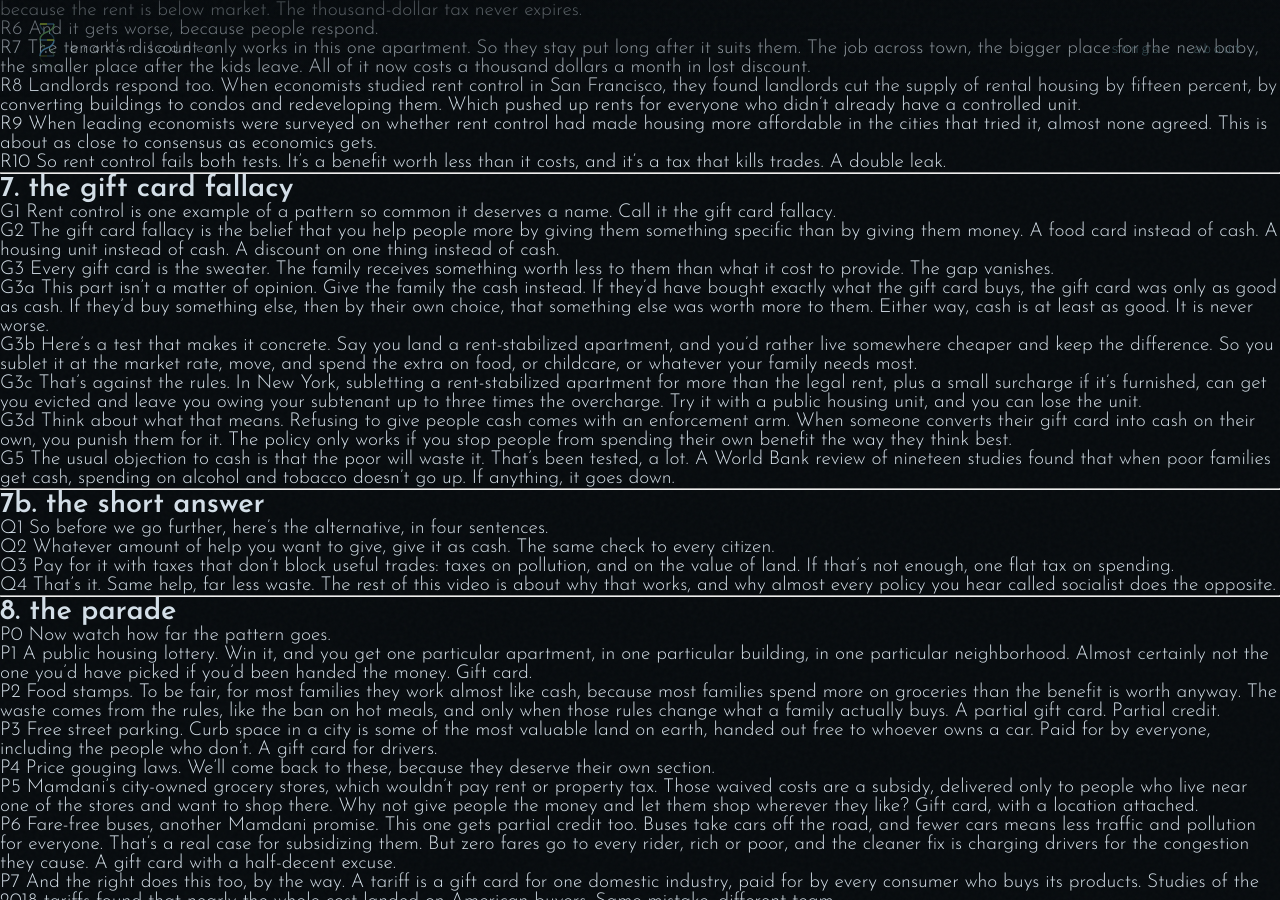
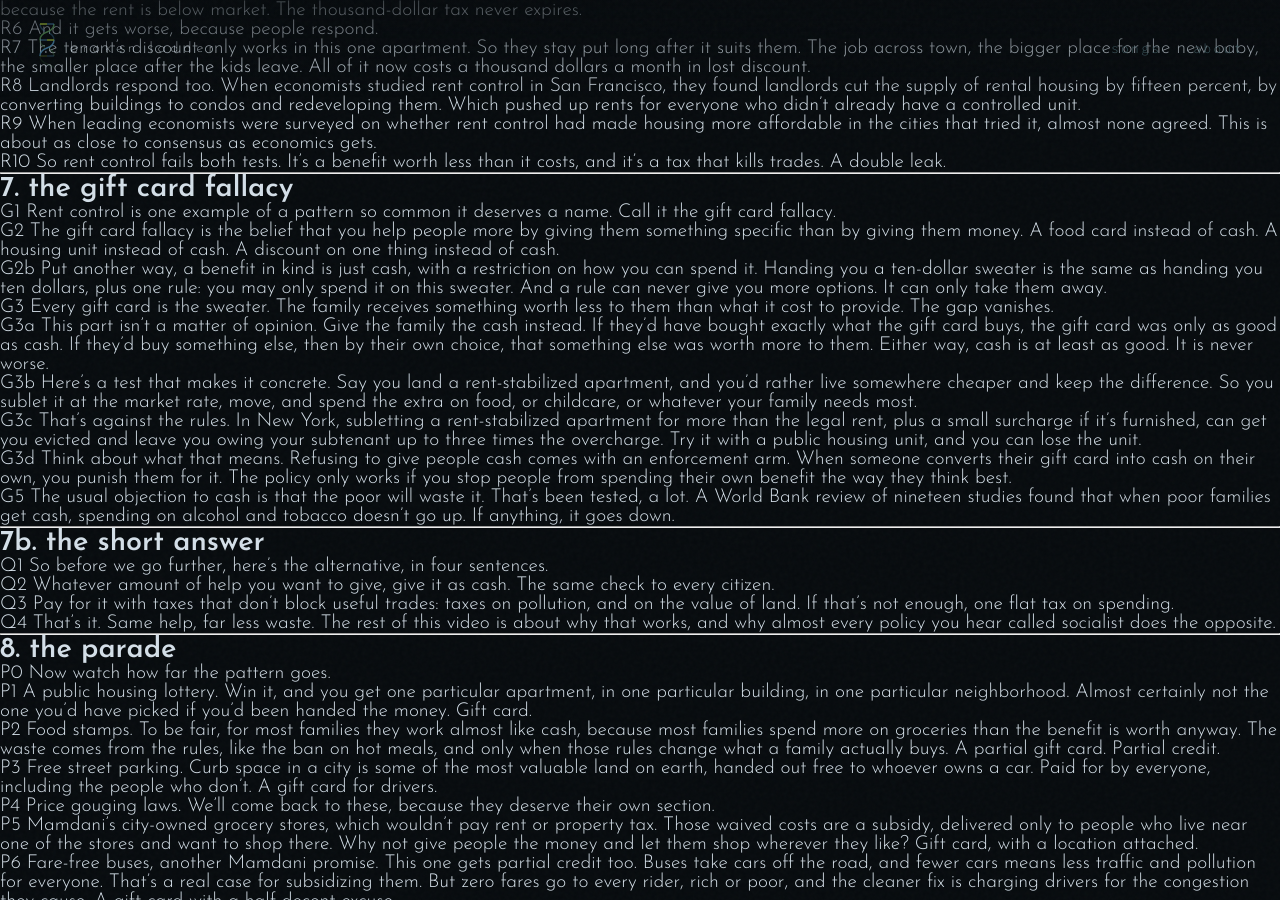
Before and after one commit to ClayShentrup/brokenladder, a Jekyll site: the page built from safety-net-vs-socialism/script.md, in a window 1280 px wide and 900 px high, scrolled down 1402 px. Built offline with Jekyll 4.4.1, drawn with Linux system fonts in a browser that asks for light colours; our own code applies the rules of GitHub Pages for plain Markdown files.

Commit message:
economic illiteracy: in-kind benefit = cash plus a restriction
Co-Authored-By: Claude Opus 5.5 <noreply@anthropic.com>
Claude-Session: https://claude.ai/code/session_01BsiGF9St2tiTePmyBZgNDi

```diff
--- a/safety-net-vs-socialism/script.md
+++ b/safety-net-vs-socialism/script.md
@@ -119,6 +119,8 @@ R10 So rent control fails both tests. It's a benefit worth less than it costs, a
 G1 Rent control is one example of a pattern so common it deserves a name. Call it the gift card fallacy.
 
 G2 The gift card fallacy is the belief that you help people more by giving them something specific than by giving them money. A food card instead of cash. A housing unit instead of cash. A discount on one thing instead of cash.
+
+G2b Put another way, a benefit in kind is just cash, with a restriction on how you can spend it. Handing you a ten-dollar sweater is the same as handing you ten dollars, plus one rule: you may only spend it on this sweater. And a rule can never give you more options. It can only take them away.
 
 G3 Every gift card is the sweater. The family receives something worth less to them than what it cost to provide. The gap vanishes.
 
--- a/safety-net-vs-socialism/src/_mid.js
+++ b/safety-net-vs-socialism/src/_mid.js
@@ -310,6 +310,12 @@
     banner('the gift card fallacy', 960, 200, 92, ['G1', 'gift card fallacy'], { bg: K.red, out: c('G3') });
     if (T > w('G2', 'food card') && T < c('G3') + 0.4) box(380, 320, 1160, 300, 'rgba(21,19,17,0.82)', vis(w('G2', 'food card'), c('G3'))); else KC++;
     rows([['food card instead of cash', ['G2', 'food card']], ['housing unit instead of cash', ['G2', 'housing unit']], ['a discount instead of cash', ['G2', 'A discount']]], 960, 380, 58, 90, { align: 'center', out: c('G3'), style: { color: K.cream, halo: 0 } });
+    card(960, 560, 1400, 480, c('G2b'), () => {
+      D('a benefit in kind =', 0, -160, 56, { color: K.grey });
+      D('cash + a restriction', 0, -70, 92, { color: K.red });
+      D('$10 sweater  =  $10  +  "only spend it on this sweater"', 0, 50, 42, { alpha: fadeIn(w('G2b', 'Handing you'), 0.2), raw: false });
+      D('a rule never adds options. it only removes them.', 0, 150, 44, { alpha: fadeIn(w('G2b', 'never give'), 0.2) });
+    }, { out: c('G3') });
     stampX('every gift card is the sweater', 960, 860, 76, c('G3'), { out: c('G3a') });
     card(960, 470, 1460, 560, c('G3a'), () => {
       D('ask the family: what would you do with the cash?', 0, -210, 46, { color: K.red });
--- a/safety-net-vs-socialism/src/main.js
+++ b/safety-net-vs-socialism/src/main.js
@@ -471,6 +471,12 @@
     banner('the gift card fallacy', 960, 200, 92, ['G1', 'gift card fallacy'], { bg: K.red, out: c('G3') });
     if (T > w('G2', 'food card') && T < c('G3') + 0.4) box(380, 320, 1160, 300, 'rgba(21,19,17,0.82)', vis(w('G2', 'food card'), c('G3'))); else KC++;
     rows([['food card instead of cash', ['G2', 'food card']], ['housing unit instead of cash', ['G2', 'housing unit']], ['a discount instead of cash', ['G2', 'A discount']]], 960, 380, 58, 90, { align: 'center', out: c('G3'), style: { color: K.cream, halo: 0 } });
+    card(960, 560, 1400, 480, c('G2b'), () => {
+      D('a benefit in kind =', 0, -160, 56, { color: K.grey });
+      D('cash + a restriction', 0, -70, 92, { color: K.red });
+      D('$10 sweater  =  $10  +  "only spend it on this sweater"', 0, 50, 42, { alpha: fadeIn(w('G2b', 'Handing you'), 0.2), raw: false });
+      D('a rule never adds options. it only removes them.', 0, 150, 44, { alpha: fadeIn(w('G2b', 'never give'), 0.2) });
+    }, { out: c('G3') });
     stampX('every gift card is the sweater', 960, 860, 76, c('G3'), { out: c('G3a') });
     card(960, 470, 1460, 560, c('G3a'), () => {
       D('ask the family: what would you do with the cash?', 0, -210, 46, { color: K.red });
--- a/safety-net-vs-socialism/src/script.json
+++ b/safety-net-vs-socialism/src/script.json
@@ -209,6 +209,11 @@
   {
    "id": "G2",
    "text": "The gift card fallacy is the belief that you help people more by giving them something specific than by giving them money. A food card instead of cash. A housing unit instead of cash. A discount on one thing instead of cash.",
+   "gap": 1.3
+  },
+  {
+   "id": "G2b",
+   "text": "Put another way, a benefit in kind is just cash, with a restriction on how you can spend it. Handing you a ten-dollar sweater is the same as handing you ten dollars, plus one rule: you may only spend it on this sweater. And a rule can never give you more options. It can only take them away.",
    "gap": 1.3
   },
   {
```
Also changed, not shown: safety-net-vs-socialism/narration/manifest.json, safety-net-vs-socialism/narration/raw/manifest.json, 2 other files.
